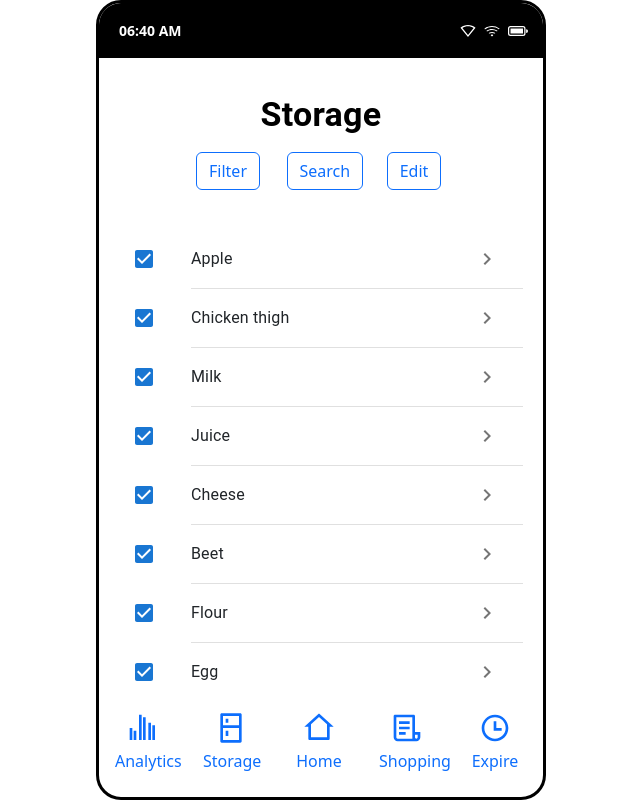
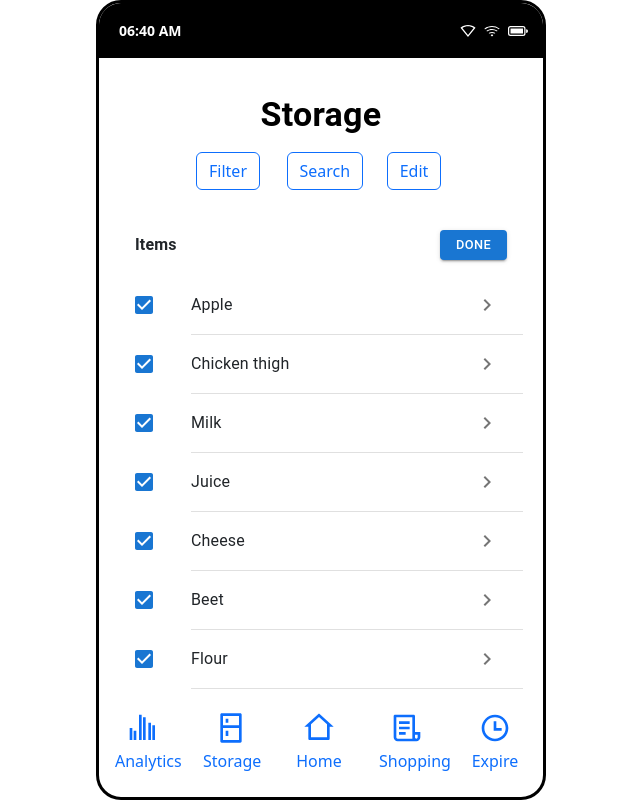
Before and after one commit to irene001019/Comp4020-project-Grocery-Assistant-, a React (Create React App) app in the folder comp4020-project/: page /storageList in a window 1280 px wide. Shown: the whole page, without its empty margins (319-959 px from the left). Built offline with nearby package versions, Linux system fonts and the light colour scheme.

Commit message:
Added done

```diff
--- a/comp4020-project/src/pages/StorageList.js
+++ b/comp4020-project/src/pages/StorageList.js
@@ -4,14 +4,13 @@ import StorageSearchComponent from '../components/StorageSearchComponent';
 import {
   List, ListItem, ListItemIcon, ListItemText,
   Checkbox, IconButton, Typography, Popover,
-  FormControlLabel, Box, Divider, Paper, TextField
+  FormControlLabel, Box, Divider, Paper, TextField, Button
 } from '@mui/material';
 import { Delete, ChevronRight, Close, Edit ,ArrowBack,Save,Cancel} from '@mui/icons-material';
 import { GiFishbone } from "react-icons/gi";
 
-
 const StorageList = () => {
-    const [items, setItems] = useState([
+  const [items, setItems] = useState([
     { id: 1, name: 'Apple', checked: true, category: 'Fruit', storageType: 'Fridge', purchaseDate: '2025-03-10', expireDate: '2025-03-20', amount: '5', calories: '52' },
     { id: 2, name: 'Chicken thigh', checked: true, category: 'Meat', storageType: 'Freezer', purchaseDate: '2025-03-08', expireDate: '2025-04-08', amount: '2', calories: '209' },
     { id: 3, name: 'Milk', checked: true, category: 'Dairy', storageType: 'Fridge', purchaseDate: '2025-03-12', expireDate: '2025-03-19', amount: '1', calories: '42' },
@@ -43,6 +42,11 @@ const StorageList = () => {
   const buttonContainerRef = useRef(null);
 
   const ButtonList = ["Filter", "Search", "Edit"];
+
+  const allCategories = ["Fruit", "Vegetable", "Meat", "Dairy", "Beverage", "Baking", "Frozen"];
+  const allStorageTypes = ["Fridge", "Freezer", "Pantry"];
+
+
 
   const handleButtonClick = (index, buttonName) => {
     if (buttonName === 'Filter') {
@@ -148,19 +152,22 @@ const StorageList = () => {
   };
 
 
-  const categories = [...new Set(items.map(item => item.category))];
-  const storageTypes = [...new Set(items.map(item => item.storageType))];
+  const deleteCheckedItems = () => {
+    setItems(items.filter(item => !item.checked));
+  };
 
   return (
     <Box sx={{ display: 'flex', flexDirection: 'column' }}>
 
 
-      {/* Header  with Search, Filter, Edit and Popup for Search*/}
+      {/* Header */}
       <Box sx={{ textAlign: 'center', p: 2 }}>
         <Typography variant="h4" sx={{ color: 'black', mb: 2 , fontWeight: 'bold'}}>Storage</Typography>
         <div ref={buttonContainerRef}>
           <ButtonGroup items={ButtonList} onButtonClick={handleButtonClick} selectedButton={selectedButton} />
         </div>
+
+
 
         {/* Search Popup */}
         {showSearchPopup && (
@@ -180,7 +187,7 @@ const StorageList = () => {
       </Box>
 
 
-      {/* Filter Popover with Category and Storage Type Filters */}
+      {/* Filter Popover */}
       <Popover
         open={Boolean(filterAnchorEl)}
         anchorEl={filterAnchorEl}
@@ -206,7 +213,7 @@ const StorageList = () => {
       >
         <Paper sx={{ p: 2, width: 250, maxHeight: 400, overflow: 'auto' }}>
           <Typography variant="h6">Category</Typography>
-          {categories.map((category) => (
+          {allCategories.map((category) => (
             <FormControlLabel
               key={category}
               control={
@@ -220,7 +227,7 @@ const StorageList = () => {
           ))}
 
           <Typography variant="h6" sx={{ mt: 2 }}>Storage Type</Typography>
-          {storageTypes.map((type) => (
+          {allStorageTypes.map((type) => (
             <FormControlLabel
               key={type}
               control={
@@ -236,6 +243,17 @@ const StorageList = () => {
       </Popover>
 
       {/* Items List */}
+      <Box sx={{ display: 'flex', alignItems: 'center', justifyContent: 'space-between', px: 2, py: 1 }}>
+        <Typography variant="subtitle1" sx={{ fontWeight: 'bold' }}>Items</Typography>
+        <Button
+          variant="contained"
+          color="primary"
+          onClick={deleteCheckedItems}
+          sx={{ fontSize: '0.8rem', py: 0.5 }}
+        >
+          Done
+        </Button>
+      </Box>
       <List sx={{ flexGrow: 1, overflow: 'auto' }}>
         {getFilteredItems().map((item) => (
           <React.Fragment key={item.id}>
@@ -258,6 +276,7 @@ const StorageList = () => {
                 )
               }
             >
+
               <ListItemIcon>
                 <Checkbox
                   edge="start"
@@ -391,7 +410,7 @@ const StorageList = () => {
                           },
                         }}
                       >
-                        {categories.map((category) => (
+                        {allCategories.map((category) => (
                           <option key={category} value={category}>{category}</option>
                         ))}
                       </TextField>
@@ -411,7 +430,7 @@ const StorageList = () => {
                           },
                         }}
                       >
-                        {storageTypes.map((type) => (
+                        {allStorageTypes.map((type) => (
                           <option key={type} value={type}>{type}</option>
                         ))}
                       </TextField>
```
